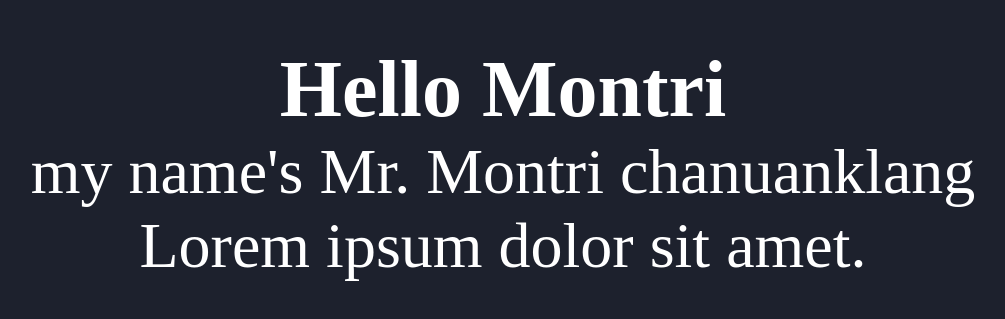
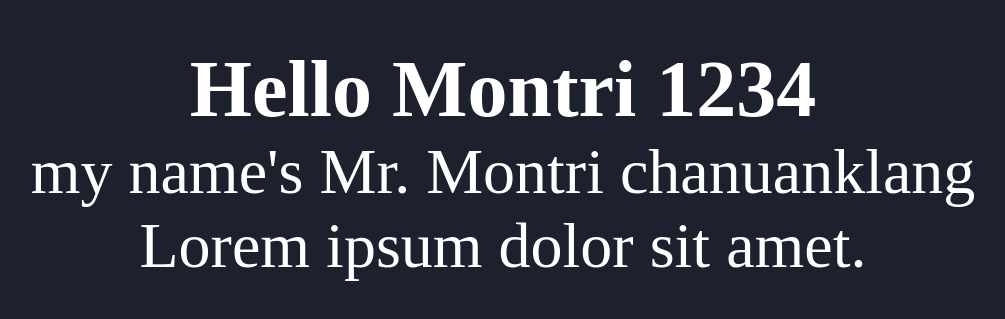
Before and after one commit to MontriCHACHACHA/montri-test, a plain HTML site: page index.html in a window 1280 px wide. Shown: the part 237-556 px from the top of the page, without its empty margins (137-1142 px from the left). Drawn offline with Linux system fonts and the light colour scheme.

Commit message:
new brach

```diff
--- a/index.html
+++ b/index.html
@@ -8,7 +8,7 @@
     <link rel="stylesheet" href="style.css">
 </head>
 <body>
-    <h1>Hello Montri</h1>
+    <h1>Hello Montri 1234</h1>
     <p>my name's Mr. Montri chanuanklang</p>
     <p>Lorem ipsum dolor sit amet.</p>
 </body>
```
